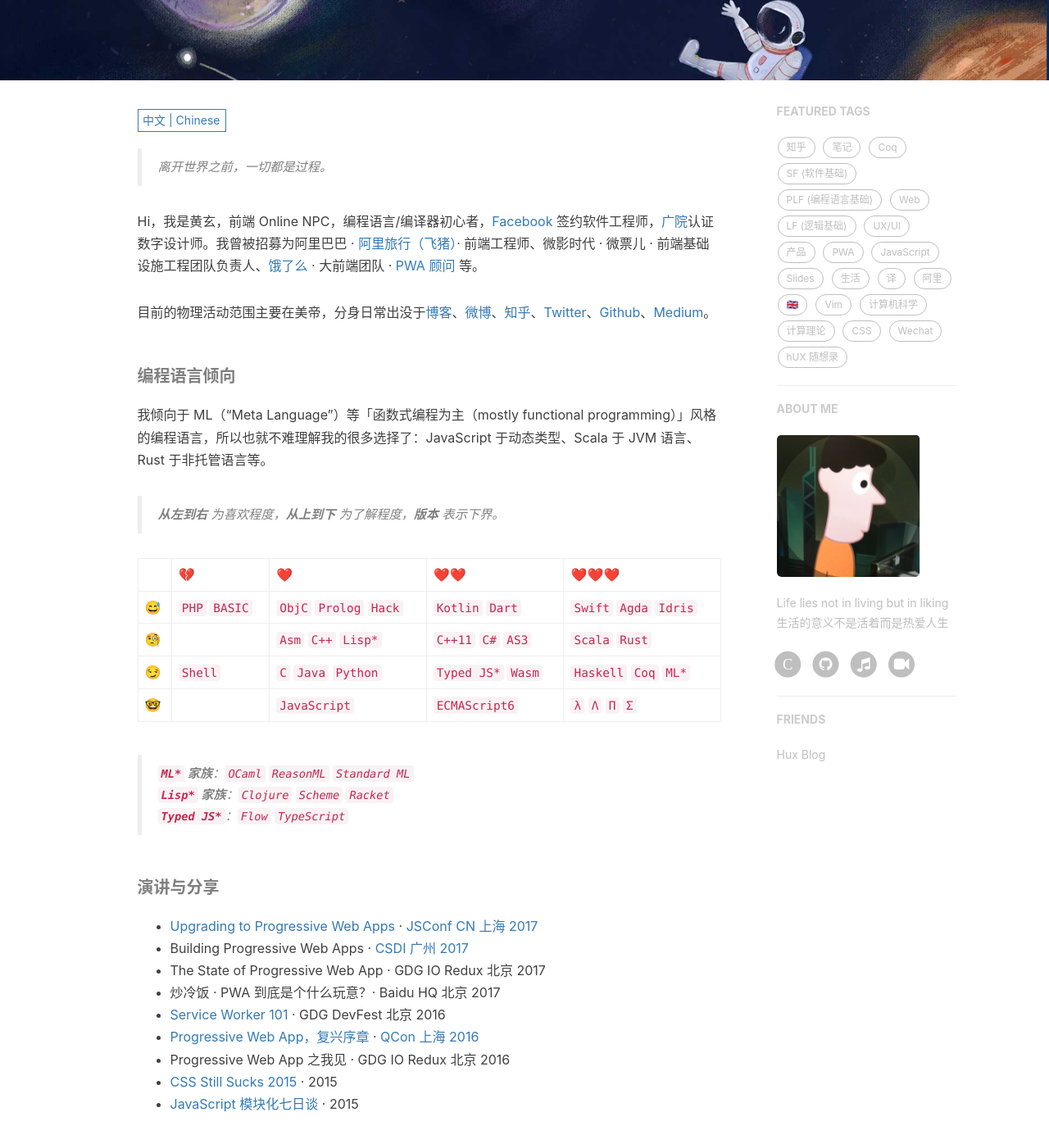
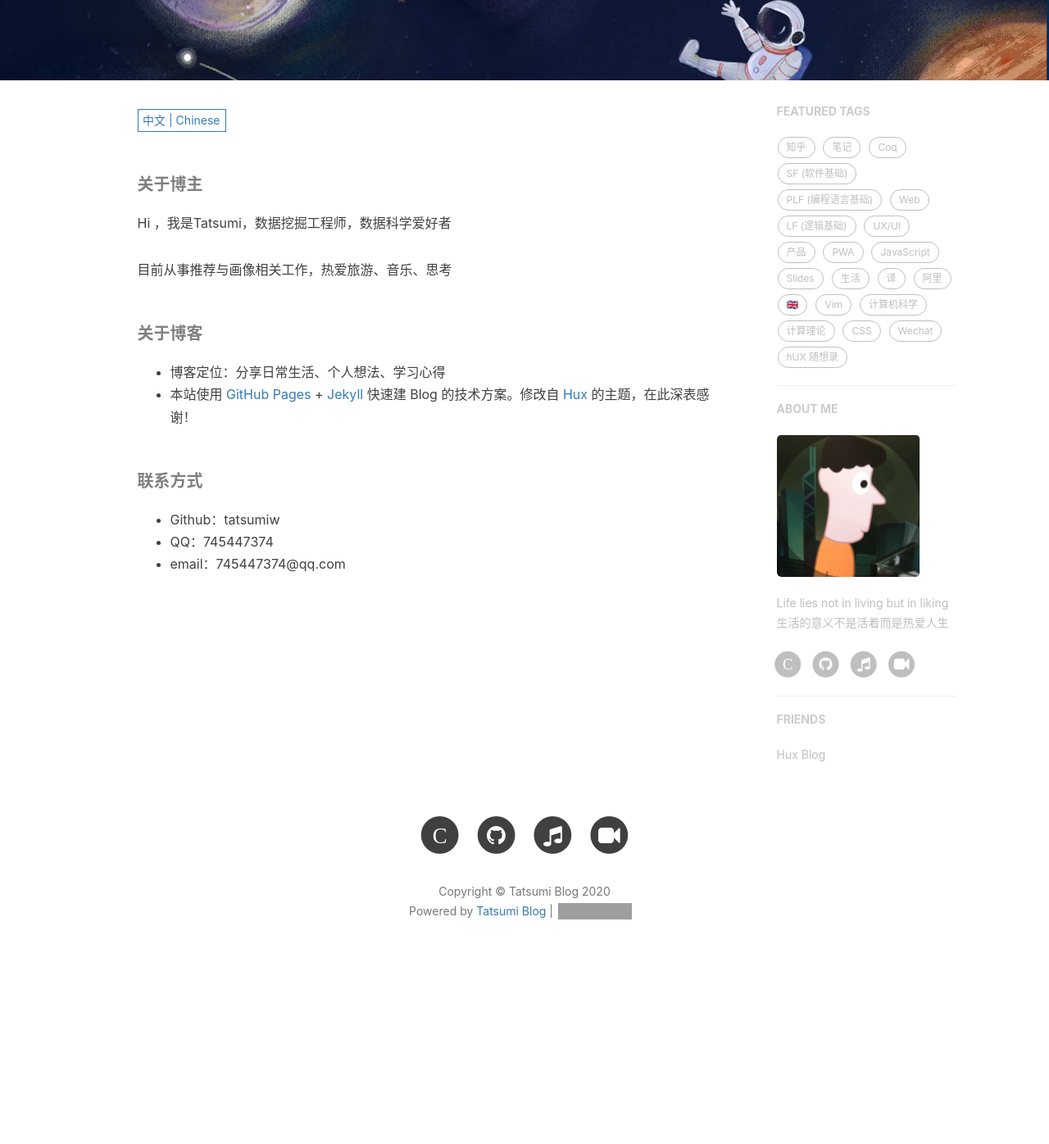
Before and after one commit to tatsumiw/tatsumiw.github.io, a Jekyll site: the page built from about.html, in a window 1280 px wide and 1400 px high, scrolled down 320 px. Shown: the top 1396 px of the window at 82% size. Built offline with Jekyll 4.4.1, drawn with Linux system fonts in a browser that asks for light colours; nearby versions of some CDN libraries; comment, search, counter and statistics services are not loaded; after the commit the page ends 1536 px from its top, so only the background shows below that; grey boxes are pictures that could not be loaded.

Commit message:
20200406 modify

```diff
--- a/_includes/about/zh.md
+++ b/_includes/about/zh.md
@@ -1,46 +1,17 @@
-> 离开世界之前，一切都是过程。
+##### 关于博主
 
-Hi，我是黄玄，前端 Online NPC，编程语言/编译器初心者，[Facebook](https://www.facebook.com/) 签约软件工程师，[广院](https://baike.baidu.com/item/%E4%B8%AD%E5%9B%BD%E4%BC%A0%E5%AA%92%E5%A4%A7%E5%AD%A6)认证数字设计师。我曾被招募为阿里巴巴 · [阿里旅行（飞猪）](http://alitrip.com)· 前端工程师、微影时代 · 微票儿 · 前端基础设施工程团队负责人、[饿了么](https://ele.me/) · 大前端团队 · [PWA 顾问](https://medium.com/elemefe/upgrading-ele-me-to-progressive-web-app-2a446832e509) 等。
+Hi ，我是Tatsumi，数据挖掘工程师，数据科学爱好者
 
-目前的物理活动范围主要在美帝，分身日常出没于[博客](https://huangxuan.me)、[微博](https://weibo.com/huxpro)、[知乎](https://www.zhihu.com/people/huxpro/pins/posts)、[Twitter](https://twitter.com/Huxpro/)、[Github](https://github.com/huxpro)、[Medium](https://medium.com/@Huxpro)。
+目前从事推荐与画像相关工作，热爱旅游、音乐、思考
 
 
-##### 编程语言倾向
+##### 关于博客
 
-我倾向于 ML（“Meta Language”）等「函数式编程为主（mostly functional programming）」风格的编程语言，所以也就不难理解我的很多选择了：JavaScript 于动态类型、Scala 于 JVM 语言、Rust 于非托管语言等。
+- 博客定位：分享日常生活、个人想法、学习心得
+- 本站使用 [GitHub Pages](https://pages.github.com/) + [Jekyll](http://jekyllrb.com/) 快速建 Blog 的技术方案。修改自 [Hux](http://huangxuan.me/) 的主题，在此深表感谢！
 
-> __从左到右__ 为喜欢程度，__从上到下__ 为了解程度，__版本__ 表示下界。
+##### 联系方式
 
-|     | 💔️           | ❤️ ️                   | ❤️❤️ ️             | ❤️❤️❤️ ️               |
-| --- | ------------- | ---------------------- | ------------------ | ---------------------- |
-| 😅  | `PHP` `BASIC` | `ObjC` `Prolog` `Hack` | `Kotlin` `Dart`    | `Swift` `Agda` `Idris` |
-| 🧐  |               | `Asm` `C++`  `Lisp*`   | `C++11` `C#` `AS3` | `Scala` `Rust`         |
-| 😏  | `Shell`       | `C` `Java` `Python`    | `Typed JS*` `Wasm` | `Haskell` `Coq` `ML*`  |
-| 🤓  |               | `JavaScript`           | `ECMAScript6`      | `λ` `Λ` `Π` `Σ`        |
-
-> __`ML*` 家族__：`OCaml` `ReasonML` `Standard ML`
-> __`Lisp*` 家族__：`Clojure` `Scheme` `Racket`
-> __`Typed JS*`__：`Flow` `TypeScript`
-
-
-##### 演讲与分享
-
-- [Upgrading to Progressive Web Apps][9] · [JSConf CN 上海 2017](http://2017.jsconf.cn/)
-- Building Progressive Web Apps · [CSDI 广州 2017](http://www.csdisummit.com/)
-- The State of Progressive Web App · GDG IO Redux 北京 2017
-- 炒冷饭 · PWA 到底是个什么玩意？· Baidu HQ 北京 2017
-- [Service Worker 101][5] · GDG DevFest 北京 2016
-- [Progressive Web App，复兴序章][4] · [QCon 上海 2016](http://2016.qconshanghai.com/presentation/3111)
-- Progressive Web App 之我见 · GDG IO Redux 北京 2016
-- [CSS Still Sucks 2015][2] · 2015
-- [JavaScript 模块化七日谈][1] · 2015
-
-[1]: //huangxuan.me/2015/07/09/js-module-7day/
-[2]: //huangxuan.me/2015/12/28/css-sucks-2015/
-[3]: //huangxuan.me/2016/06/05/pwa-in-my-pov/
-[4]: //huangxuan.me/2016/10/20/pwa-qcon2016/
-[5]: //huangxuan.me/2016/11/20/sw-101-gdgdf/
-[6]: https://yanshuo.io/assets/player/?deck=58ac8598b123db0067292f92 "PWA Rehashing"
-[7]: https://yanshuo.io/assets/player/?deck=593ad6fbfe88c2006a0a0d6d "The State of PWA"
-[8]: https://yanshuo.io/assets/player/?deck=594d673d570c357d0698a950 "Building PWA"
-[9]: //huangxuan.me/jsconfcn2017/
+- Github：tatsumiw
+- QQ：745447374
+- email：745447374@qq.com
```
